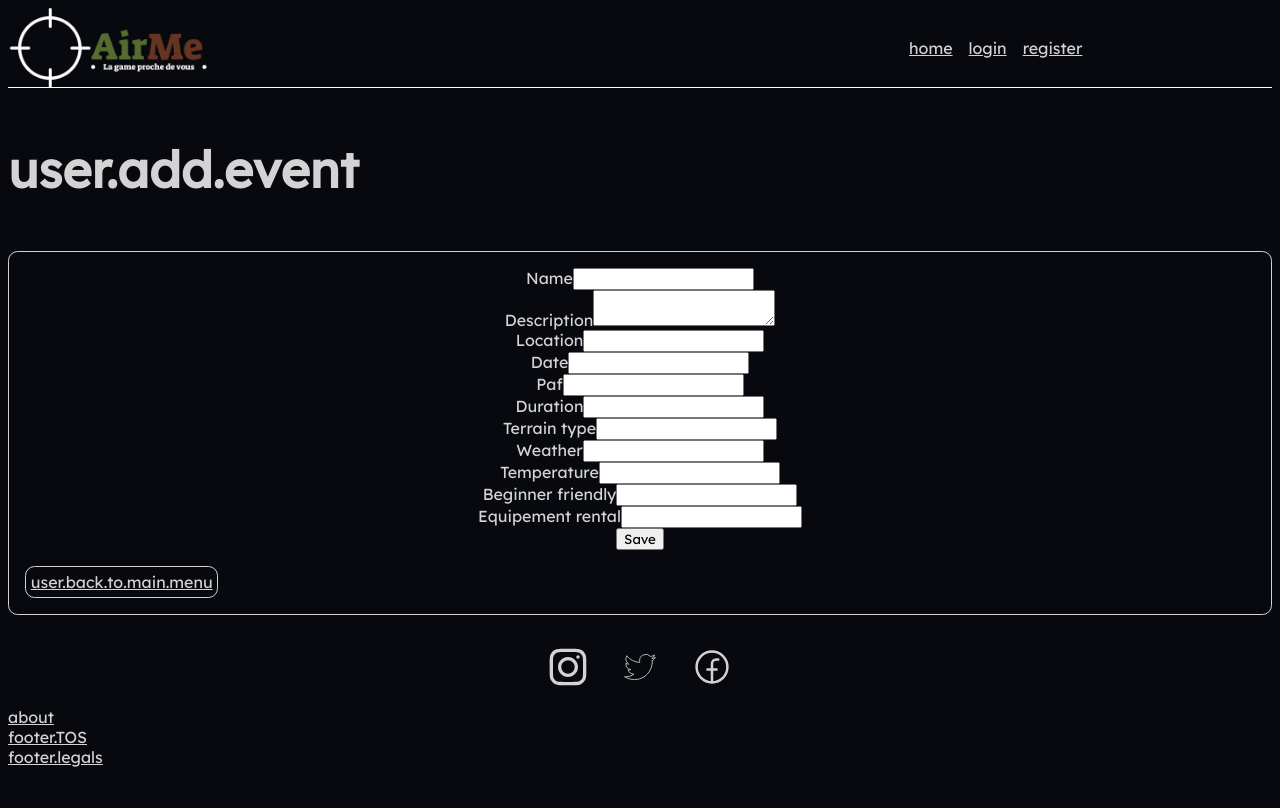
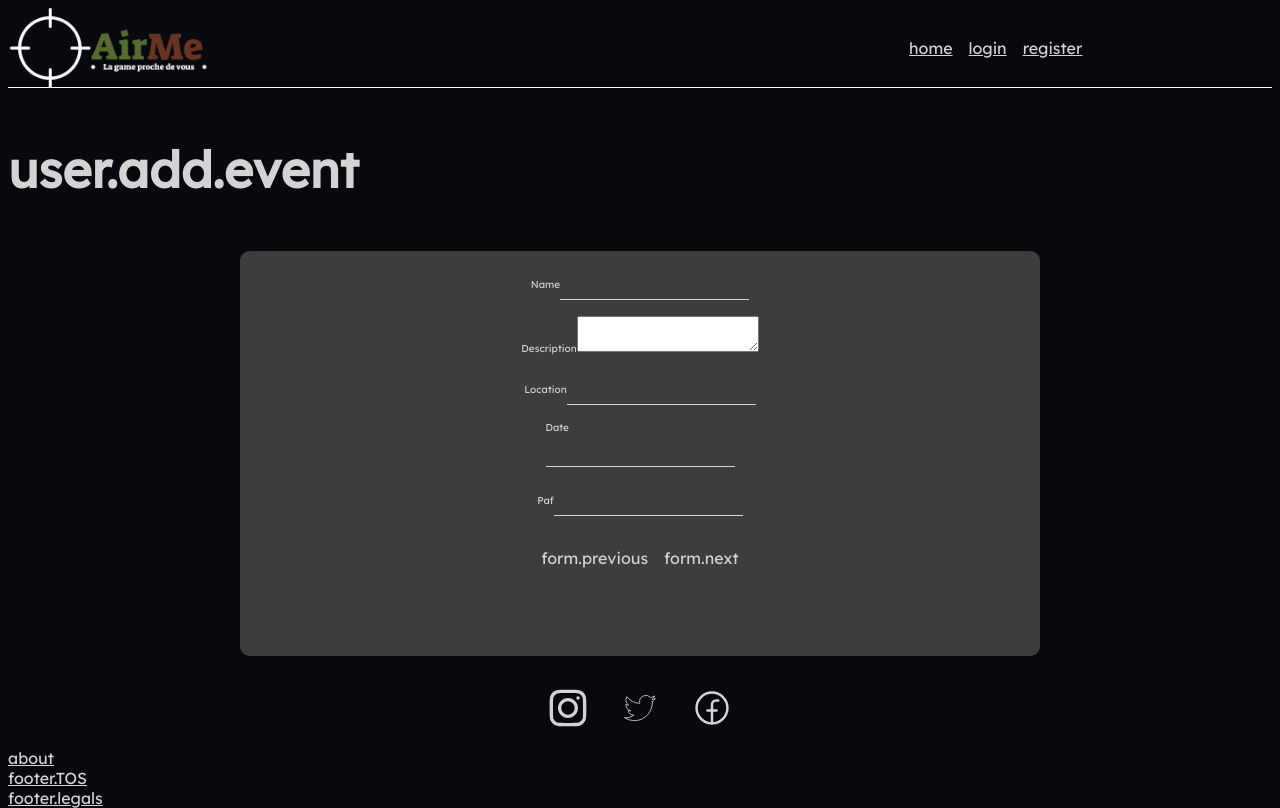
Before and after one commit to LukaLfbr/AirMe-project, a Symfony app: template templates/events/event.add.html.twig in a window 1280 px wide. Run offline with Twig, Linux system fonts and the light colour scheme; the template is opened without the code that fills it, so the values that code supplies are empty; form fields are guessed from the names that the template uses; some libraries are stand-ins or nearby versions.

Commit message:
WIP. Added proper new event form.

```diff
--- a/assets/styles/scss/form.scss
+++ b/assets/styles/scss/form.scss
@@ -1,12 +1,61 @@
+@mixin form-style {
+  border-radius: 0.6em;
+  padding: 1em;
+  display: flex;
+  flex-direction: column;
+  gap: 1em;
+}
+
 #form-wrapper {
-  padding: 1em;
-  border: 1px solid $text-color;
+  flex: 1;
+  width: 80%;
+  max-width: 800px;
+  margin: 0 auto;
+  background-color: $accent-color;
   border-radius: 0.6em;
-  form {
-    border-radius: 0.6em;
-    text-align: center;
+  height: 45vh;
+  position: relative;
+  display: flex;
+  justify-content: center;
+  overflow: hidden;
+
+  .form-container {
+    display: flex;
+    transition: transform 0.5s ease;
+  }
+
+  .form1,
+  .form2,
+  .form3 {
+    @include form-style;
+    flex: 1 0 100%;
+    align-items: center;
+    position: relative;
+    input {
+      @include input-basic-style;
+    }
+  }
+
+  .form1 {
+    > div:nth-child(4) {
+      display: flex;
+      flex-direction: column;
+    }
+  }
+
+  .form-btn-wrapper {
+    display: flex;
+    flex-wrap: wrap;
+    gap: 1em;
+    justify-content: center;
+  }
+
+  .form-label {
+    font-size: 10px;
   }
 }
+
+// Account management
 
 .register-wrapper,
 .login-wrapper {
@@ -16,18 +65,7 @@
     flex-direction: column;
     gap: 1.5em;
     input {
-      padding: 0.6em;
-      border: 0;
-      border-bottom: 1px solid $text-color;
-      background-color: transparent;
-      color: $text-color;
-      text-align: center;
-      &::placeholder {
-        color: $text-color;
-      }
-      &:focus {
-        outline: none;
-      }
+      @include input-basic-style;
     }
     .invalid-feedback {
       color: red;
--- a/assets/styles/scss/mixin.scss
+++ b/assets/styles/scss/mixin.scss
@@ -28,3 +28,18 @@
     margin-top: 1em;
   }
 }
+
+@mixin input-basic-style {
+  padding: 0.6em;
+  border: 0;
+  border-bottom: 1px solid $text-color;
+  background-color: transparent;
+  color: $text-color;
+  text-align: center;
+  &::placeholder {
+    color: $text-color;
+  }
+  &:focus {
+    outline: none;
+  }
+}
--- a/templates/events/event.add.html.twig
+++ b/templates/events/event.add.html.twig
@@ -13,37 +13,49 @@
     {% block importmap %}
         {{ importmap('app') }}
     {% endblock %}
-    <script>
-        document.addEventListener('DOMContentLoaded', function() {
-            if (window.flashMessages) {
-                console.log('Messages Flash:', window.flashMessages);
-                Object.keys(window.flashMessages).forEach(function(type) {
-                    window.flashMessages[type].forEach(function(message) {
-                        console.log(`[${type}] ${message}`);
-                    });
-                });
-            }
-        });
-    </script>
+    {% block javascript %}
+        <script src="{{asset('assets/js/multi-step-form.js')}} "></script>
+    {% endblock %}
 {% endblock %}
 
 {% block body %}
     <h3 class='form-title'>{{ 'user.add.event'|trans }}</h3>
+
     <div id="form-wrapper">
         {{ form_start(form) }}
+        <div class="form-container">
+            <div class="form1">
                 {{ form_row(form.name, {'attr': {'class': 'required'}}) }}
                 {{ form_row(form.description, {'attr': {'class': 'required'}}) }}
                 {{ form_row(form.location, {'attr': {'class': 'required'}}) }}
                 {{ form_row(form.date) }}
                 {{ form_row(form.paf) }}
+                <div class="form-btn-wrapper">
+                    <div class="previous"><p>{{'form.previous'|trans}}</p></div>
+                    <div class="next"><p>{{'form.next'|trans}}</p></div>
+                </div>
+            </div>
+
+            <div class="form2">
                 {{ form_row(form.duration) }}
                 {{ form_row(form.terrain_type) }}
                 {{ form_row(form.weather) }}
                 {{ form_row(form.temperature) }}
+                <div class="form-btn-wrapper">
+                    <div class="previous"><p>{{'form.previous'|trans}}</p></div>
+                    <div class="next"><p>{{'form.next'|trans}}</p></div>
+                </div>
+            </div>
+
+            <div class="form3">
                 {{ form_row(form.beginner_friendly) }}
                 {{ form_row(form.equipement_rental) }}
                 {{ form_row(form.save) }}
+                <div class="form-btn-wrapper">
+                    <div class="previous"><p>{{'form.previous'|trans}}</p></div>
+                </div>
+            </div>
+        </div>
         {{ form_end(form) }}
-        <a href="{{ path('user_panel', {'id': app.user.id}) }}" class="return-button">{{ 'user.back.to.main.menu'|trans }}</a>
     </div>
 {% endblock %}
```
Also changed, not shown: src/Form/EventsType.php (+16 -10 lines), translations/messages.fr.yaml (+12 -0 lines), public/assets/css/app.css, public/assets/js/multi-step-form.js (added), 1 other file. Lines whose indentation alone changed are shown as unchanged.
